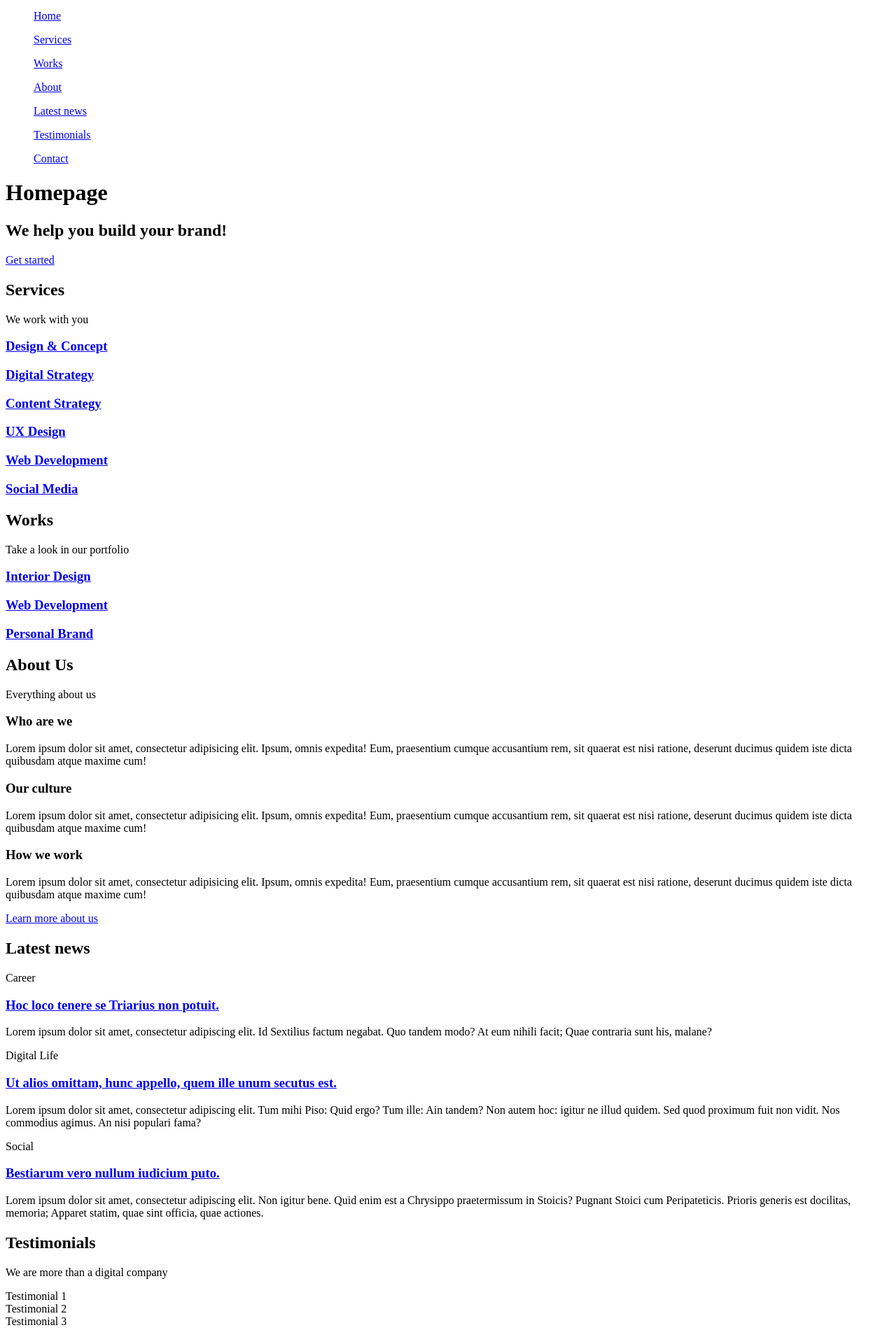
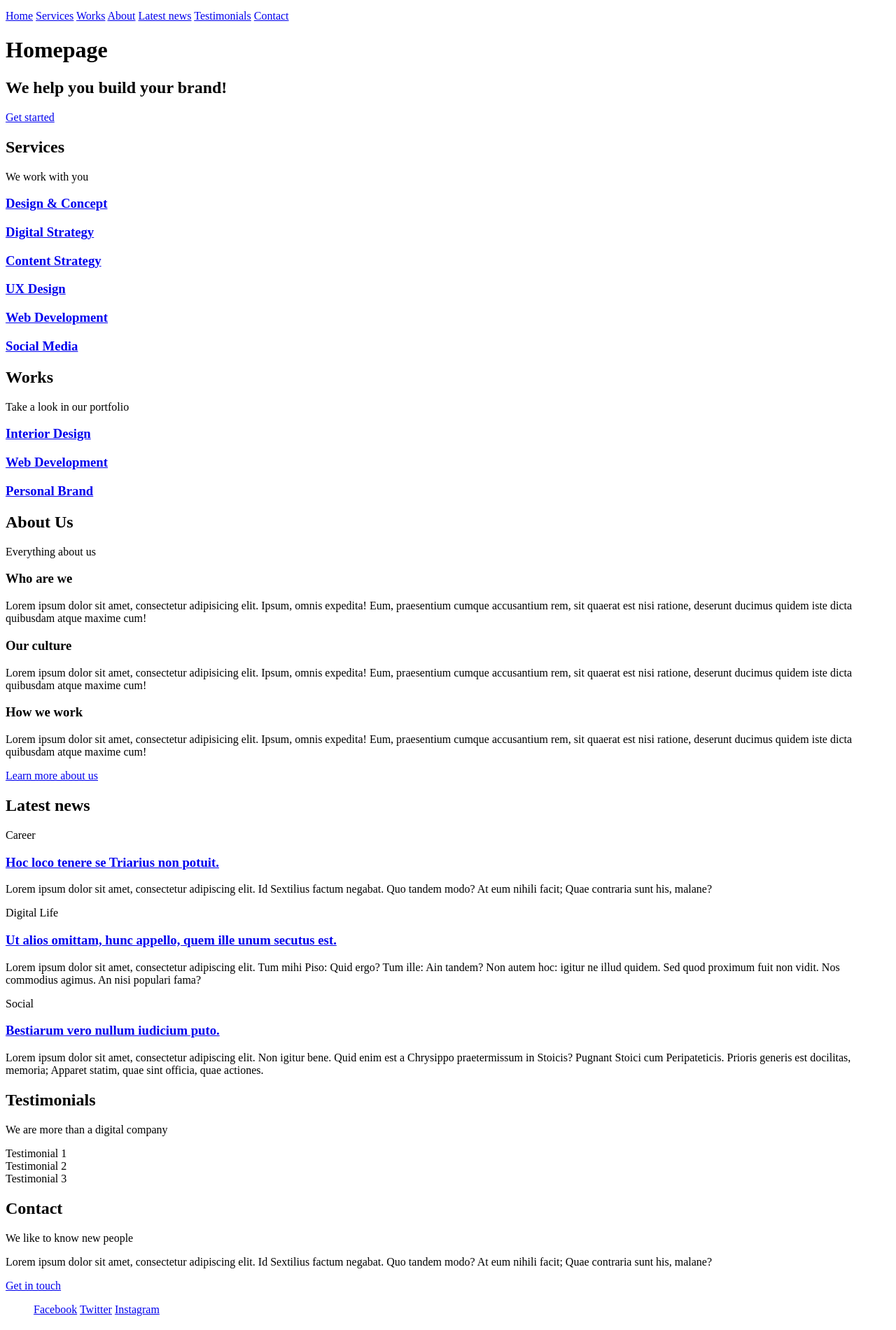
Before and after one commit to Timi-Holberton/holbertonschool-web_front_end, a plain HTML site: page html_advanced/24-index.html in a window 1280 px wide. Shown: the part 28-1929 px from the top of the page at 70% size. Drawn offline with Linux system fonts and the light colour scheme.

Commit message:
Ajout du fichier 24-index.html avec la structure de base d'une page HTML

```diff
--- a/html_advanced/24-index.html
+++ b/html_advanced/24-index.html
@@ -16,13 +16,15 @@
 					<a href="/"><span>Techium</span></div></a>
 				</div>
 				<nav>
-						<ul><a href="/">Home</a></ul>
-						<ul><a href="#services">Services</a></ul>
-						<ul><a href="#works">Works</a></ul>
-						<ul><a href="#about">About</a></ul>
-						<ul><a href="#latest_news">Latest news</a></ul>
-						<ul><a href="#testimonials">Testimonials</a></ul>
-						<ul><a href="#contact">Contact</a></ul>
+					<ul></ul>
+						<il><a href="/">Home</a></il>
+						<il><a href="#services">Services</a></il>
+						<il><a href="#works">Works</a></il>
+						<il><a href="#about">About</a></il>
+						<il><a href="#latest_news">Latest news</a></il>
+						<il><a href="#testimonials">Testimonials</a></il>
+						<il><a href="#contact">Contact</a></il>
+					</ul>
 				</nav>
 			</div>
 		</header>
@@ -140,9 +142,11 @@
 		<!-- Footer -->
 		<footer>
 			<div>
-				<ul><a href="https://www.facebook.com/HolbertonSchool/">Facebook</a></ul>
-				<ul></ul><a href="https://twitter.com/holbertonschool">Twitter</a></ul>
-				<ul></ul><a href="https://www.instagram.com/holbertonschool/">Instagram</a></ul>
+				<ul>
+					<il><a href="https://www.facebook.com/HolbertonSchool/">Facebook</a></il>
+					<il><a href="https://twitter.com/holbertonschool">Twitter</a></il>
+					<il><a href="https://www.instagram.com/holbertonschool/">Instagram</a></il>
+				</ul>
 			</div>
 		</footer>
 	</body>
```
